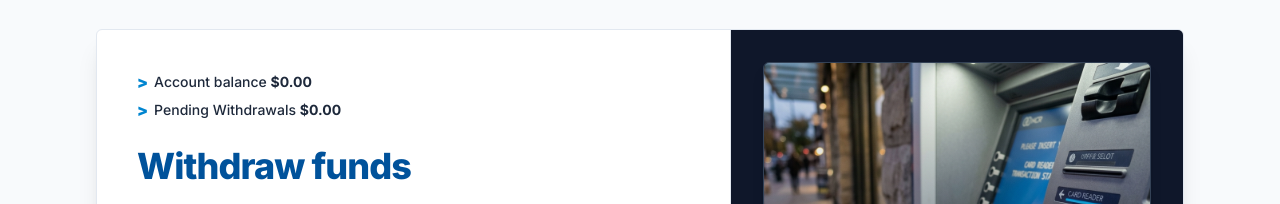
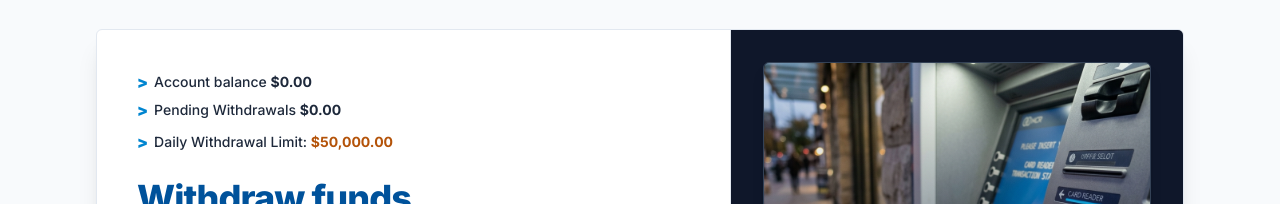
Before and after one commit to chinedu-freedom/digitalxtrade, a Next.js app: page /withdraw in a window 1280 px wide. Shown: the part 171-375 px from the top of the page. Built offline with nearby package versions, Linux system fonts and the light colour scheme; no server answers.

Commit message:
feat(withdraw): display user daily withdrawal limit in account withdrawal view

```diff
--- a/src/app/withdraw/page.jsx
+++ b/src/app/withdraw/page.jsx
@@ -31,6 +31,7 @@ export default function WithdrawFundsPage() {
   const [walletType, setWalletType] = useState('deposit');
   const [accountBalance, setAccountBalance] = useState(0.00);
   const [pendingWithdrawals, setPendingWithdrawals] = useState(0.00);
+  const [maxDailyLimit, setMaxDailyLimit] = useState(50000);
   const [selectedCurrencyId, setSelectedCurrencyId] = useState('bitcoin');
   const [withdrawAmount, setWithdrawAmount] = useState('');
   const [isSubmitting, setIsSubmitting] = useState(false);
@@ -105,6 +106,7 @@ export default function WithdrawFundsPage() {
         const d = res.data.data || res.data;
         if (d.accountBalance !== undefined) setAccountBalance(parseFloat(d.accountBalance));
         if (d.pendingWithdrawals !== undefined) setPendingWithdrawals(parseFloat(d.pendingWithdrawals));
+        if (d.maxDailyWithdraw !== undefined) setMaxDailyLimit(parseFloat(d.maxDailyWithdraw));
         if (d.currencies && Array.isArray(d.currencies)) {
           setCurrencies(d.currencies);
         } else if (res.data.user) {
@@ -232,6 +234,12 @@ export default function WithdrawFundsPage() {
                 <span className="text-[#0085d0] font-black text-base select-none">&gt;</span>
                 <span>Pending Withdrawals <strong>${pendingWithdrawals.toFixed(2)}</strong></span>
               </div>
+              {maxDailyLimit > 0 && (
+                <div className="flex items-center gap-1.5 pt-1">
+                  <span className="text-[#0085d0] font-black text-base select-none">&gt;</span>
+                  <span>Daily Withdrawal Limit: <strong className="text-amber-700">${maxDailyLimit.toLocaleString('en-US', { minimumFractionDigits: 2 })}</strong></span>
+                </div>
+              )}
             </div>
 
             {/* TITLE */}
```
